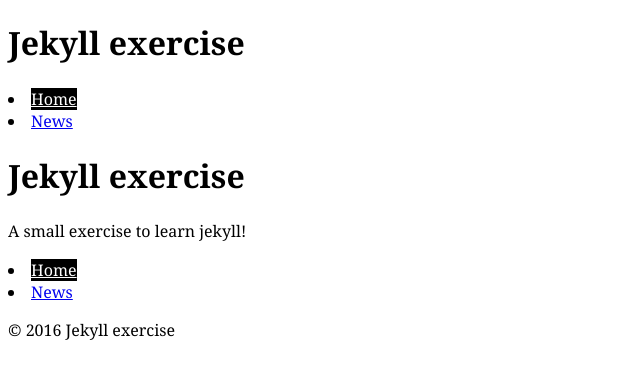
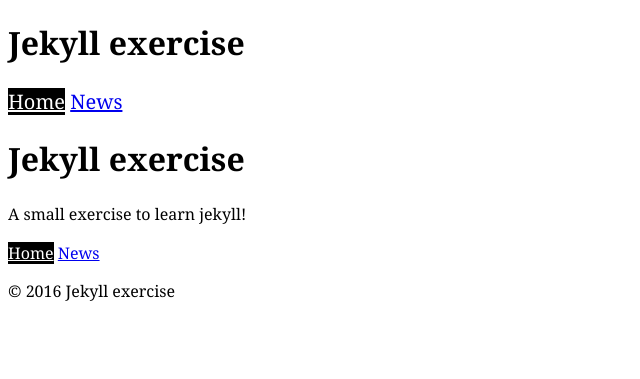
Before and after one commit to nicoladilillo/Jekyll-exercise, a Jekyll site: the page built from index.html, in a window 1280 px wide. Shown: the top 379 px of the page, without its empty margins (0-640 px from the left). Built offline with Jekyll 4.4.1, drawn with Linux system fonts in a browser that asks for light colours; Markdown is read by kramdown in place of the engine named in the settings.

Commit message:
Add include nav-top and nav-botton

```diff
--- a/_includes/nav.html
+++ b/_includes/nav.html
@@ -1,5 +1,5 @@
 <nav>
-  <lu>
+  <lu class="nav {{include.navclass}}">
     <li><a href="{{site.baseurl}}/index.html" class="{% if page.url == '/' %}current{% endif %}">Home</a></li>
     <li><a href="{{site.baseurl}}/news.html" class="{% if page.url == '/news.html' %}current{% endif %}">News</a></li>
   </lu>
--- a/_layouts/default.html
+++ b/_layouts/default.html
@@ -9,13 +9,13 @@
 
 <header>
   <h1>Jekyll exercise</h1>
-  {% include nav.html%}
+  {% include nav.html navclass="nav-top"%}
 </header>
 
 {{content}}
 
 <footer>
-  {% include nav.html%}
+  {% include nav.html navclass="nav-botton"%}
   <p>© 2016 Jekyll exercise</p>
 </footer>
 
--- a/css/common.css
+++ b/css/common.css
@@ -9,3 +9,18 @@
   background-color: black;
   color: white;
 }
+
+.nav {
+  margin: 0px;
+  padding: 0px;
+
+  list-style-type: none;
+}
+
+.nav > li {
+  display: inline-block;
+}
+
+.nav-top {
+  font-size: 1.25rem;
+}
```
